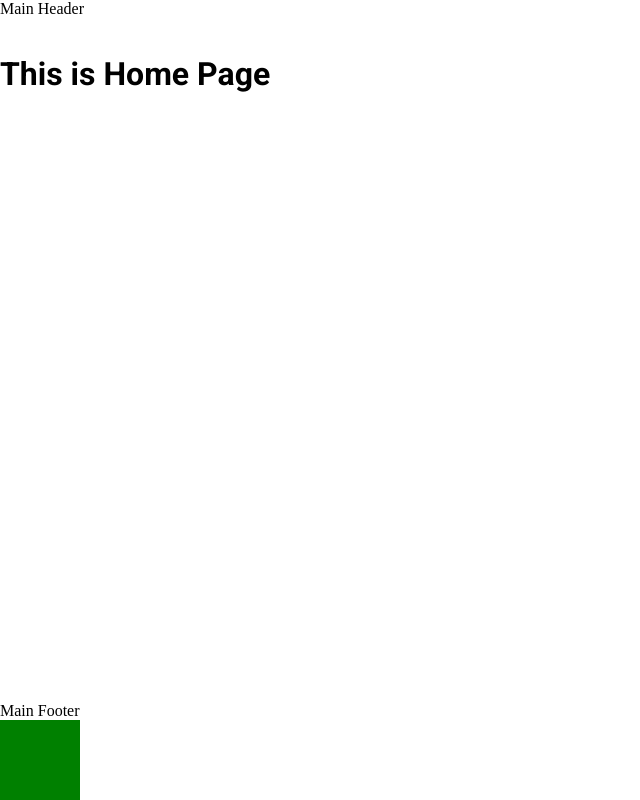
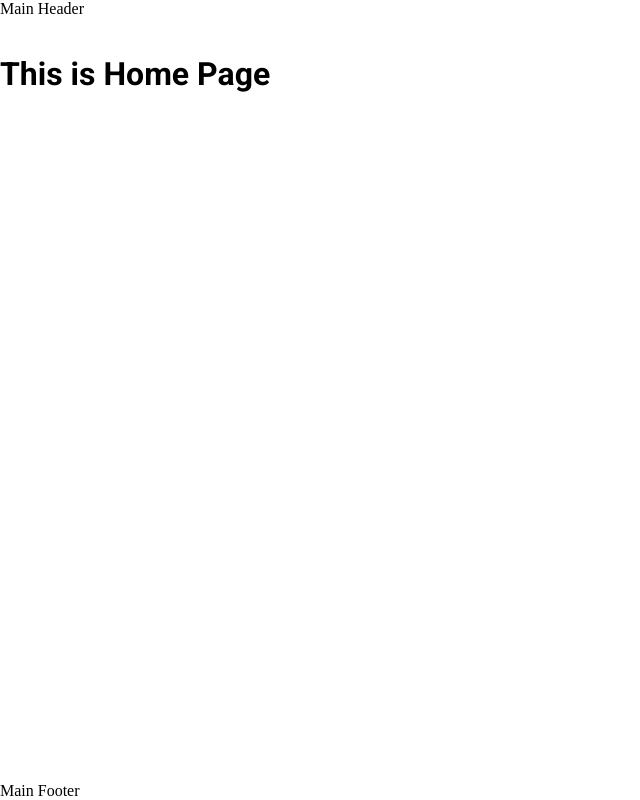
Before and after one commit to aliaksandr-savitski/create-website-with-next-js, a Next.js app: page / in a window 1280 px wide. Shown: the whole page, without its empty margins (0-640 px from the left). Built offline with nearby package versions, Linux system fonts and the light colour scheme.

Commit message:
chore: footer cleaning

```diff
--- a/src/components/MainFooter/MainFooter.jsx
+++ b/src/components/MainFooter/MainFooter.jsx
@@ -1,24 +1,7 @@
 import React from 'react';
-import styled from 'styled-components';
-
-import { media } from '@styles/style-utils';
-
-const FooterStyledComponent = styled.div`
-  width: 5rem;
-  height: 5rem;
-  background: red;
-
-  ${media.tablet`
-    background: green;
-  `}
-`;
 
 const MainFooter = () => (
-  <div>
-    Main Footer
-
-    <FooterStyledComponent />
-  </div>
+  <div>Main Footer</div>
 );
 
 export default MainFooter;
```
